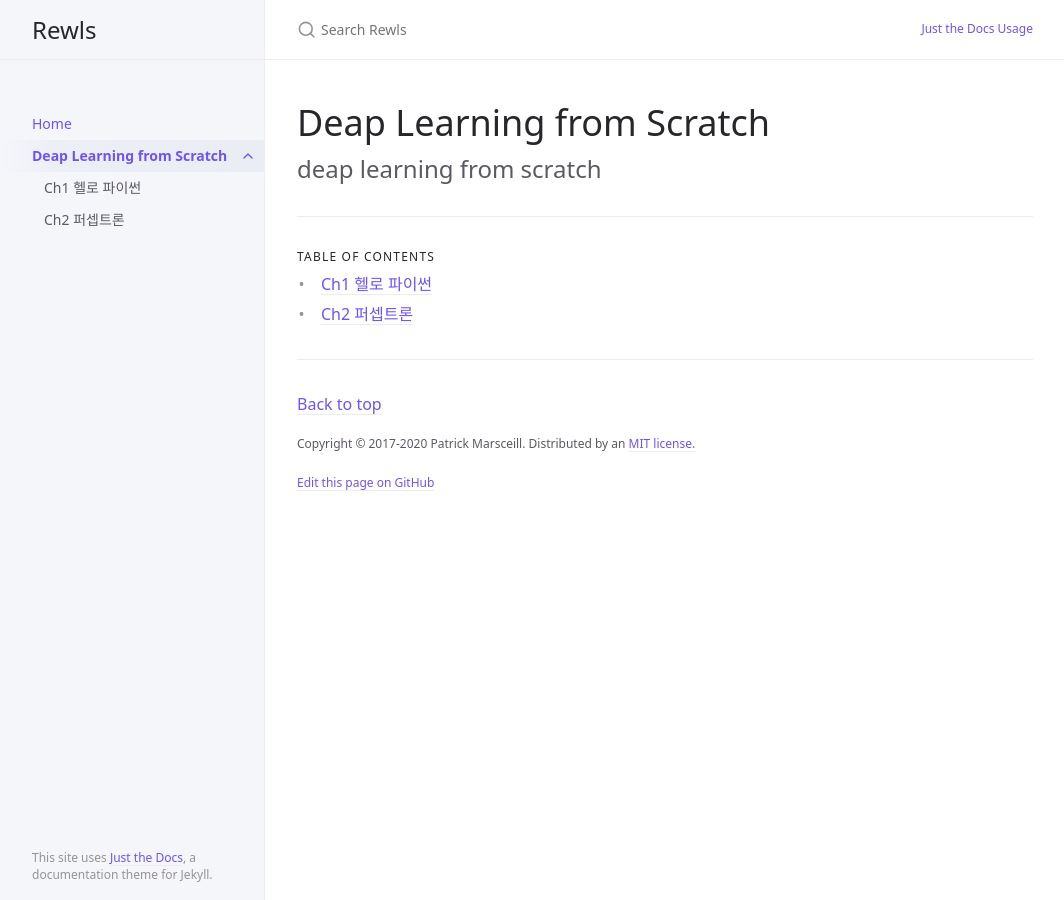
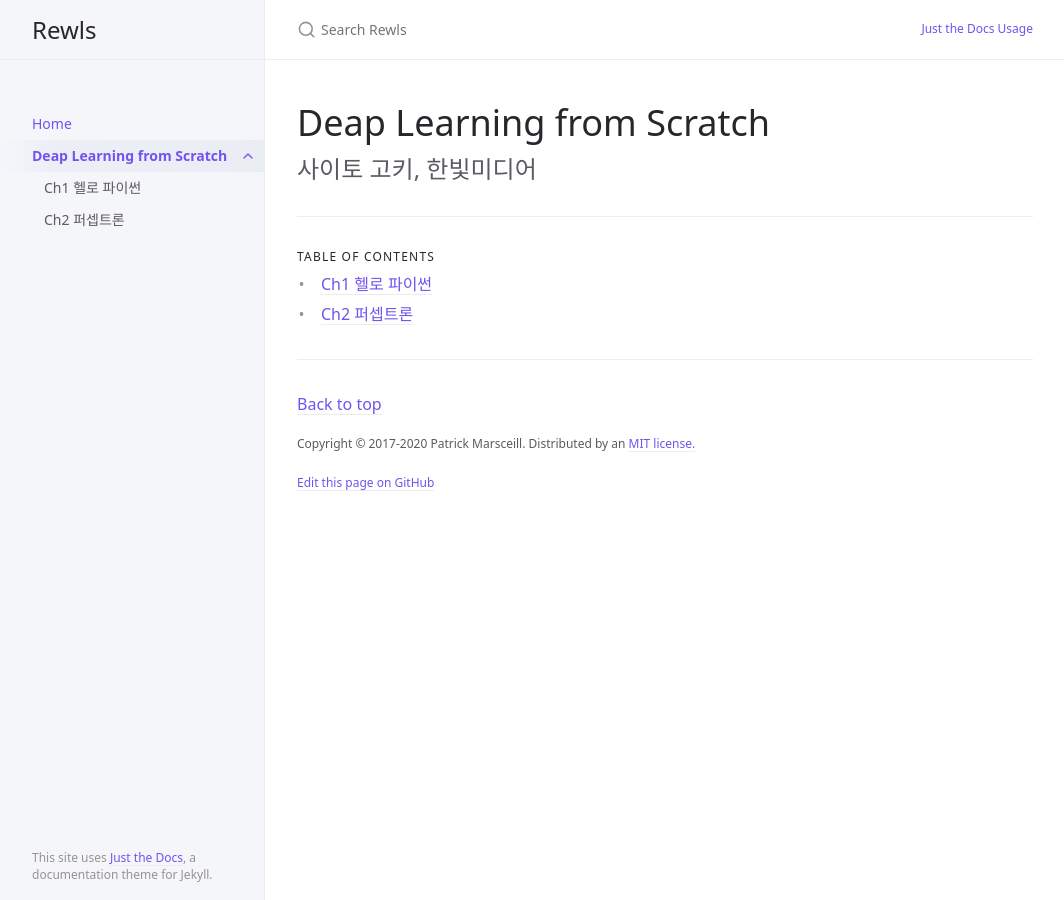
Before and after one commit to rewls/blog, a Jekyll site: the page built from docs/deap-learning-from-scratch/deap-learning-from-scratch.md, in a window 1280 px wide. Shown: the whole page, without its empty margins (107-1171 px from the left). Built offline with Jekyll 4.4.1, drawn with Linux system fonts in a browser that asks for light colours.

Commit message:
Update deap learning from scratch main page

```diff
--- a/docs/deap-learning-from-scratch/deap-learning-from-scratch.md
+++ b/docs/deap-learning-from-scratch/deap-learning-from-scratch.md
@@ -8,5 +8,5 @@ permalink: /docs/deap-learning-from-scratch
 
 # Deap Learning from Scratch
 
-deap learning from scratch
+사이토 고키, 한빛미디어
 {: .fs-6 .fw-300 }
```
